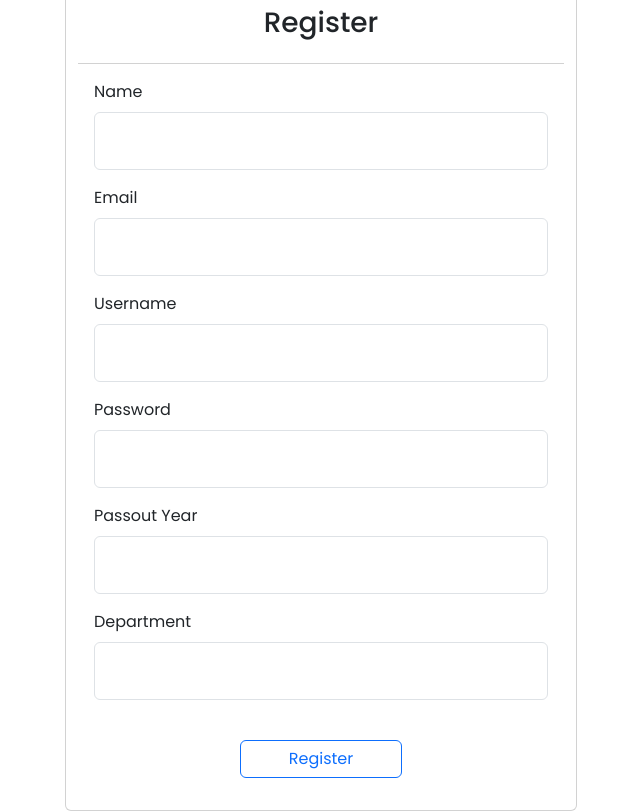
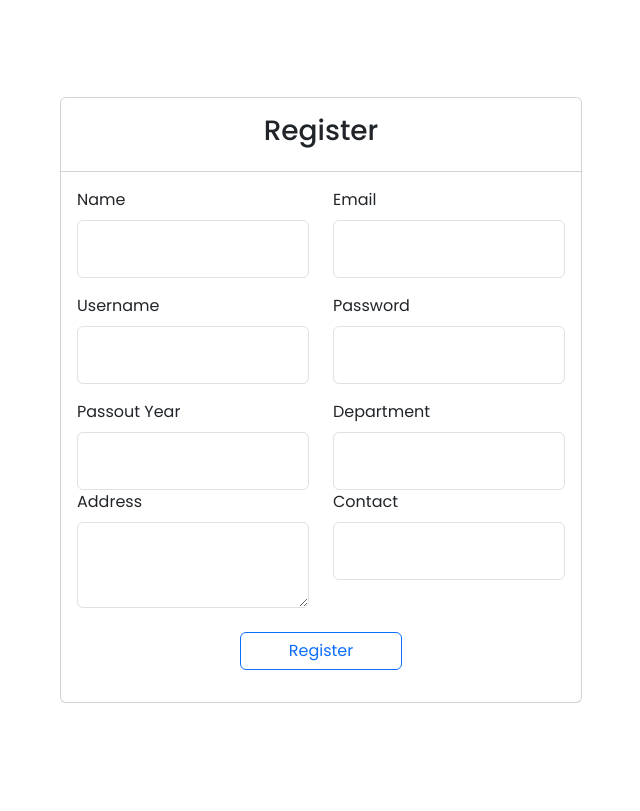
Before and after one commit to dharmit01/php-session, a PHP site: page /register.php in a window 1280 px wide. Shown: the whole page, without its empty margins (319-959 px from the left). After the commit the page ends 703 px from the top, so only its background shows below. Run offline with PHP 8.4, Linux system fonts and the light colour scheme.

Commit message:
templates

```diff
--- a/temp/register.php
+++ b/temp/register.php
@@ -3,36 +3,51 @@
 <link rel="stylesheet" href="./css/register.css">
 
 <div class="container d-flex flex-column vh-100 justify-content-center align-items-center">
-    <div class="row">
     <div class="card">
         <div class="card-header text-center bg-white py-3">
             <h3>Register</h3>
         </div>
         <div class="card-body">
             <form action="" method="post">
-                    <div class="mb-3">
+                <div class="row mb-3">
+                    <div class="col">
                         <label for="name" class="form-label">Name</label>
                         <input class="form-control p-3" type="text" name="name" id="name" required>
                     </div>
-                    <div class="mb-3">
+                    <div class="col">
                         <label for="email" class="form-label">Email</label>
                         <input class="form-control p-3" type="email" name="email" id="email" required>
                     </div>
-                    <div class="mb-3">
+                </div>
+                <div class="row mb-3">
+                    <div class="col">
                         <label for="username" class="form-label">Username</label>
                         <input class="form-control p-3" type="text" name="username" id="username" required>
                     </div>
-                    <div class="mb-3">
+                    <div class="col">
                         <label for="password" class="form-label">Password</label>
                         <input class="form-control p-3" type="password" name="password" id="password" required>
                     </div>
-                    <div class="mb-3">
+                </div>
+                <div class="row">
+                    <div class="col">
                         <label for="year" class="form-label">Passout Year</label>
                         <input class="form-control p-3" type="number" name="year" id="year" required>
                     </div>
-                    <div class="mb-3">
+                    <div class="col">
                         <label for="department" class="form-label">Department</label>
                         <input class="form-control p-3" type="text" name="department" id="department" required>
+                    </div>
+                </div>
+                <div class="row">
+                    <div class="col">
+                        <label for="address" class="form-label">Address</label>
+                        <textarea name="address" id="address" class="form-control" cols="3" rows="3"></textarea>
+                    </div>
+                    <div class="col">
+                        <label for="contact" class="form-label">Contact</label>
+                        <input class="form-control p-3" type="text" name="contact" id="contact" required>
+                    </div>
                 </div>
                 <div class="mb-3 text-center">
                     <input class="btn btn-outline-primary px-5 mt-4" type="submit" value="Register" name="register"
@@ -42,6 +57,5 @@
         </div>
     </div>
 </div>
-</div>
 
 <?php include(__DIR__ . "/layout/footer.php"); ?>
```
Also changed, not shown: temp/admin.php (+15 -1 lines), temp/index.php (+10 -6 lines), temp/profile.php (+47 -0 lines), 1 other file. Lines whose indentation alone changed are shown as unchanged.
